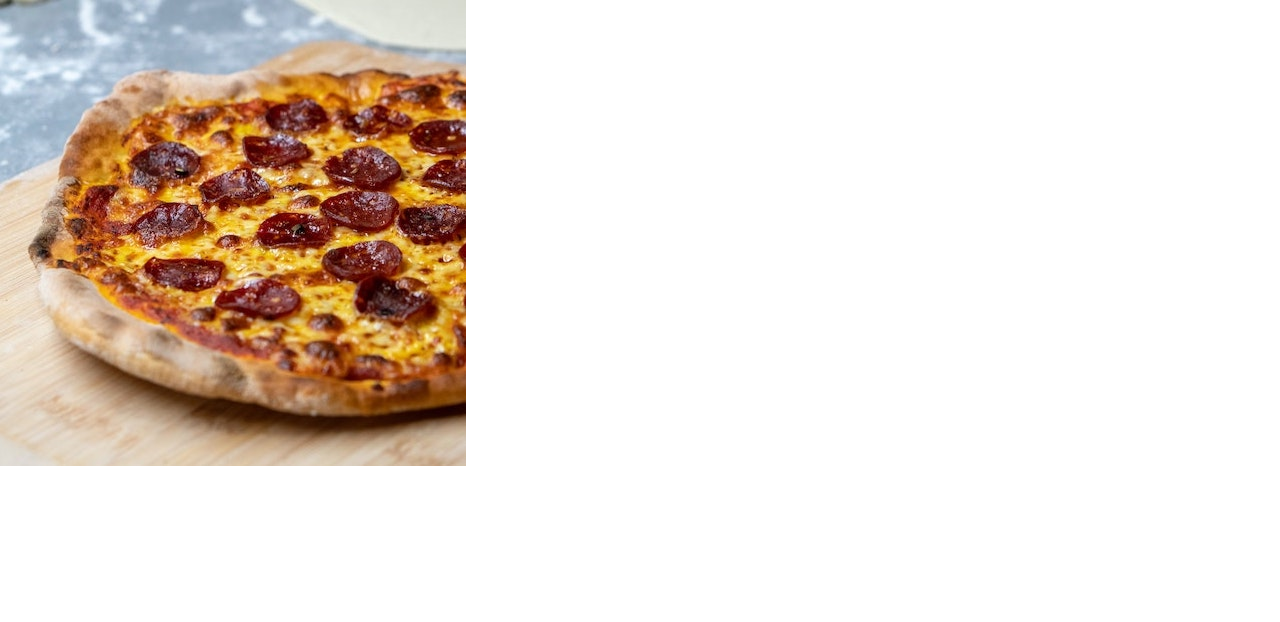
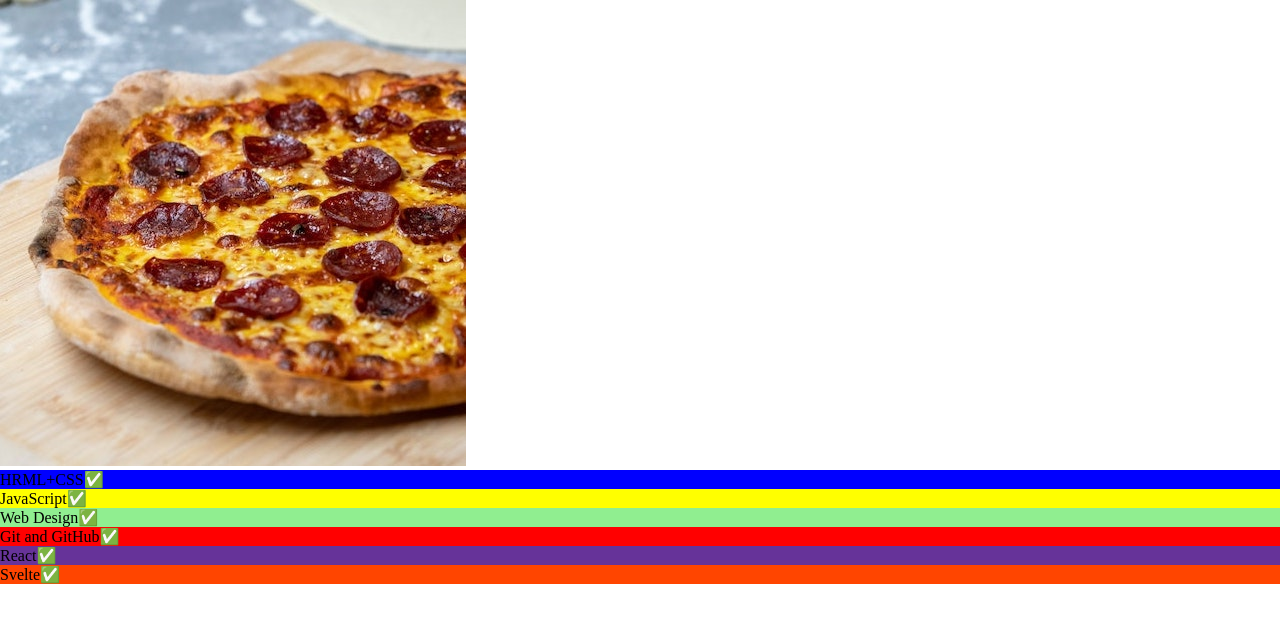
Before and after one commit to araborg/project_portfolio, a React (Vite) app in the folder 1/profile/: page / in a window 1280 px wide. Shown: the top 622 px of the page. Built offline with nearby package versions, Linux system fonts and the light colour scheme.

Commit message:
profile_card: 13

```diff
--- a/1/profile/src/App.tsx
+++ b/1/profile/src/App.tsx
@@ -1,10 +1,14 @@
 import "./App.css";
+
 import Avatar from "./Avatar";
+import SkillList from "./SkillList";
 
 function App() {
 	return (
 		<>
 			<Avatar />
+
+			<SkillList />
 		</>
 	);
 }
--- a/1/profile/src/SkillList.tsx
+++ b/1/profile/src/SkillList.tsx
@@ -7,7 +7,13 @@ function SkillList() {
 	return (
 		<div className="skill-list">
 			{dataArr.map(({ skill, emoji, color }) => (
-				<Skill skill={skill} emoji={emoji} color={color} key={skill} />
+				<Skill
+					skill={skill}
+					emoji={emoji}
+					color={color}
+					//
+					key={skill}
+				/>
 			))}
 		</div>
 	);
```
Also changed, not shown: 1/profile/src/Skill.tsx (+13 -0 lines).
